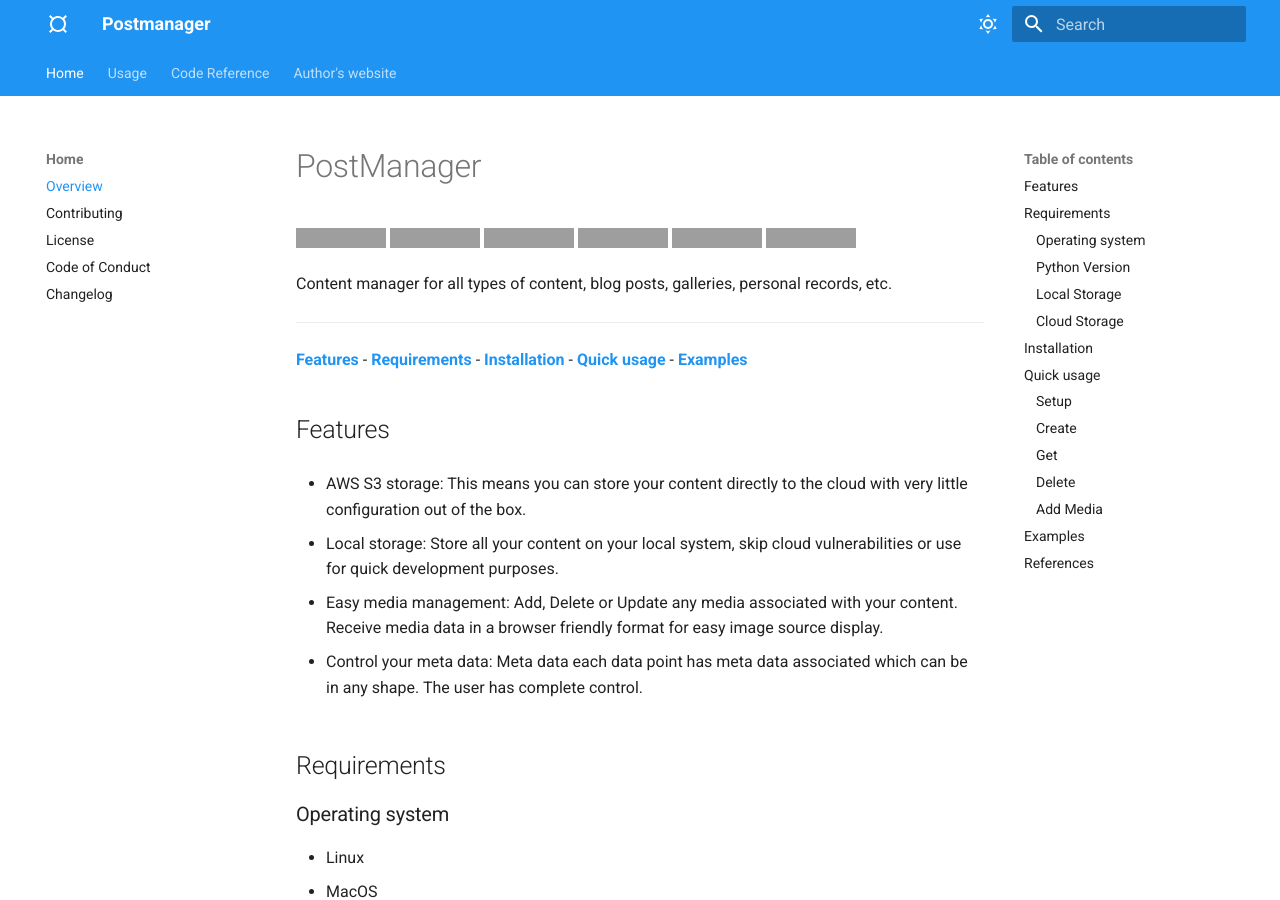
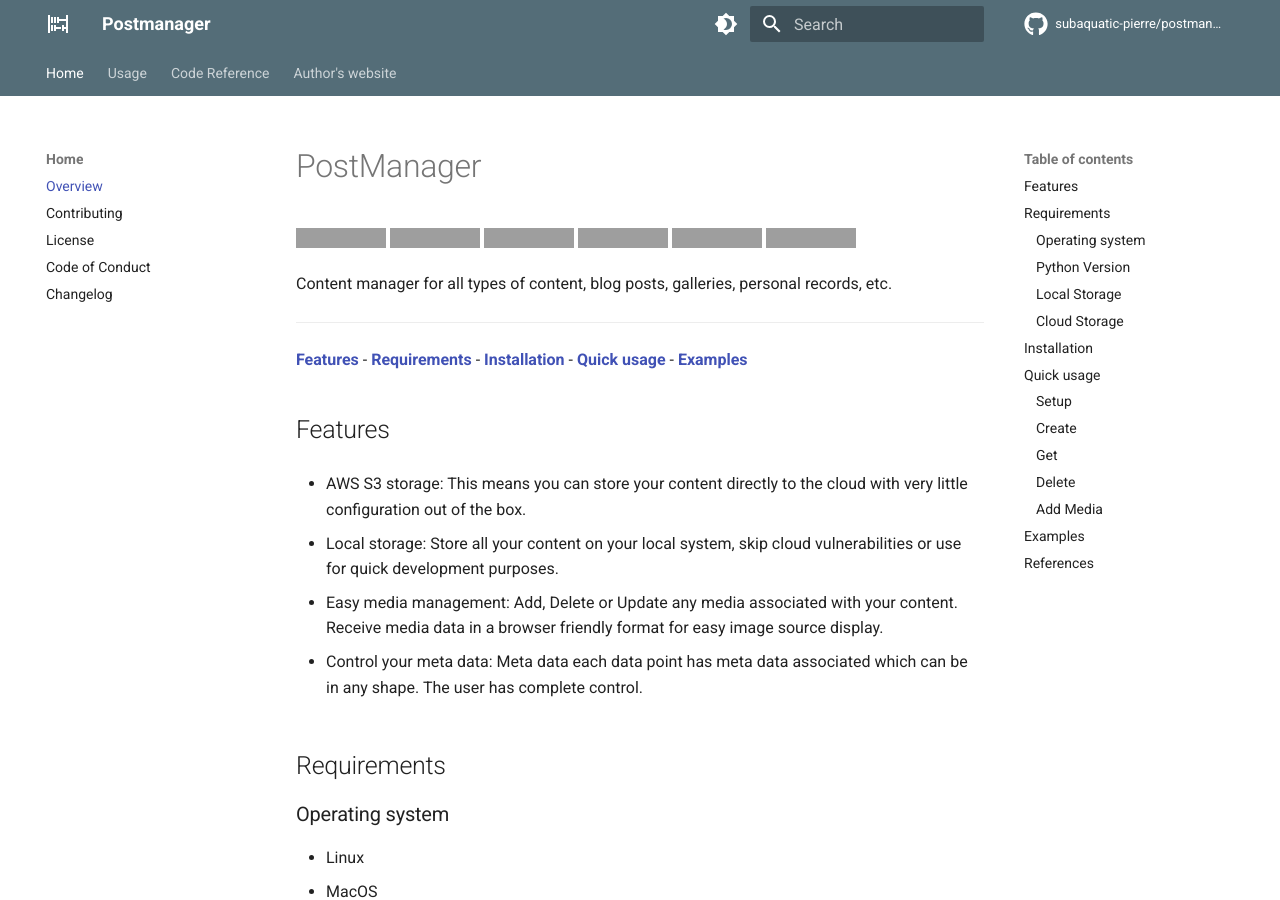
Before and after one commit to subaquatic-pierre/postmanager, an MkDocs documentation site: the page built from docs/index.md, in a window 1280 px wide and 900 px high. Built offline with MkDocs 1.6.1 and Material for MkDocs 9.7.7, drawn with Linux system fonts in a browser that asks for light colours; comment, search, counter and statistics services are not loaded; grey boxes are pictures that could not be loaded.

Commit message:
Update favicon

```diff
--- a/mkdocs.yml
+++ b/mkdocs.yml
@@ -24,10 +24,15 @@
 
   - Author's website: https://pierredutoit.me
 
+repo_url: https://github.com/subaquatic-pierre/postmanager
+repo_name: subaquatic-pierre/postmanager
+
 theme:
   name: material
   icon:
-    logo: material/currency-sign
+    logo: material/abacus
+    repo: fontawesome/brands/github
+    favicon: images/favicon.png
   features:
     - content.code.annotate
     - navigation.tabs
@@ -35,17 +40,17 @@
   palette:
     - media: "(prefers-color-scheme: light)"
       scheme: default
-      primary: blue
+      primary: blue grey
       accent: teal
       toggle:
-        icon: material/weather-sunny
+        icon: material/brightness-4
         name: Switch to dark mode
     - media: "(prefers-color-scheme: dark)"
       scheme: slate
       primary: black
       accent: lime
       toggle:
-        icon: material/weather-night
+        icon: material/brightness-7
         name: Switch to light mode
 
 extra_css:
```
Also changed, not shown: docs/images/favicon.png (added), 1 other file.
